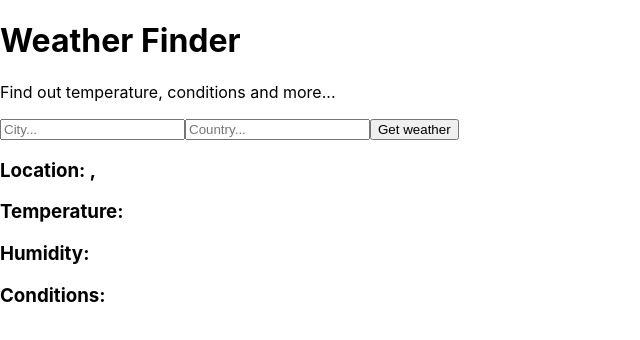
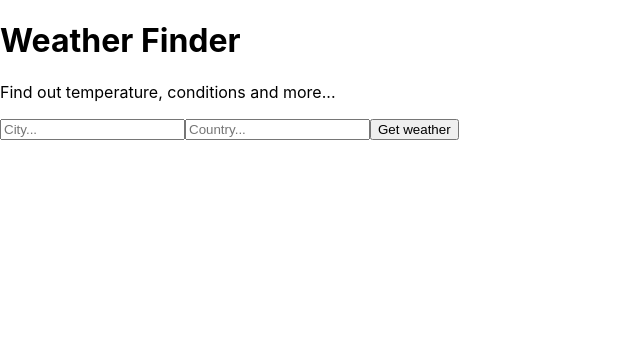
Before and after one commit to Sogand-Hashemi/Weather-App, a React (Create React App) app: page / in a window 1280 px wide. Shown: the top 340 px of the page, without its empty margins (0-640 px from the left). Built offline with nearby package versions, Linux system fonts and the light colour scheme.

Commit message:
commit all

```diff
--- a/src/App.js
+++ b/src/App.js
@@ -25,6 +25,7 @@ class App extends React.Component {
         const api_call = await fetch(`https://api.openweathermap.org/data/2.5/weather?q=${city},${country}&appid=${API_KEY}`);
         const data = await api_call.json();
         console.log(data);
+        if (city && country) {
             this.setState({
                 temperature: data.main.temp,
                 city: data.name,
@@ -34,6 +35,7 @@ class App extends React.Component {
                 error: ''
 
             });
+        }
     };
     render(){
         return(
--- a/src/componenets/Weather.js
+++ b/src/componenets/Weather.js
@@ -4,10 +4,10 @@ class Weather extends React.Component{
     render() {
         return(
           <div>
-             <h3>Location: {this.props.city}, {this.props.country}</h3>
-              <h3>Temperature: {this.props.temperature}</h3>
-              <h3>Humidity: {this.props.humidity}</h3>
-              <h3>Conditions: {this.props.description}</h3>
+              {this.props.city && this.props.country && <h3>Location: {this.props.city}, {this.props.country}</h3>}
+              {this.props.temperature && <h3>Temperature: {this.props.temperature}</h3>}
+              {this.props.humidity && <h3>Humidity: {this.props.humidity}</h3> }
+              {this.props.description && <h3>Conditions: {this.props.description}</h3>}
           </div>
         );
     }
```
Lines whose indentation alone changed are shown as unchanged.
